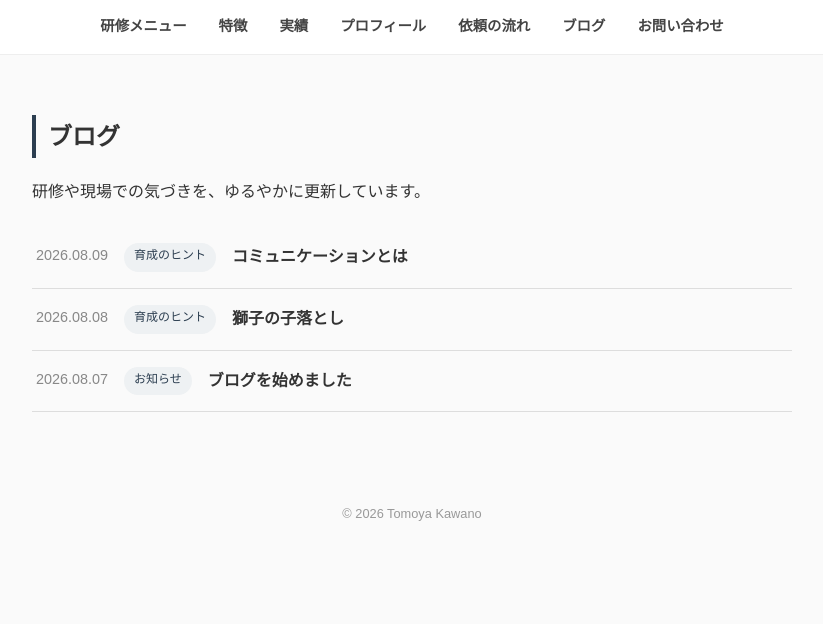
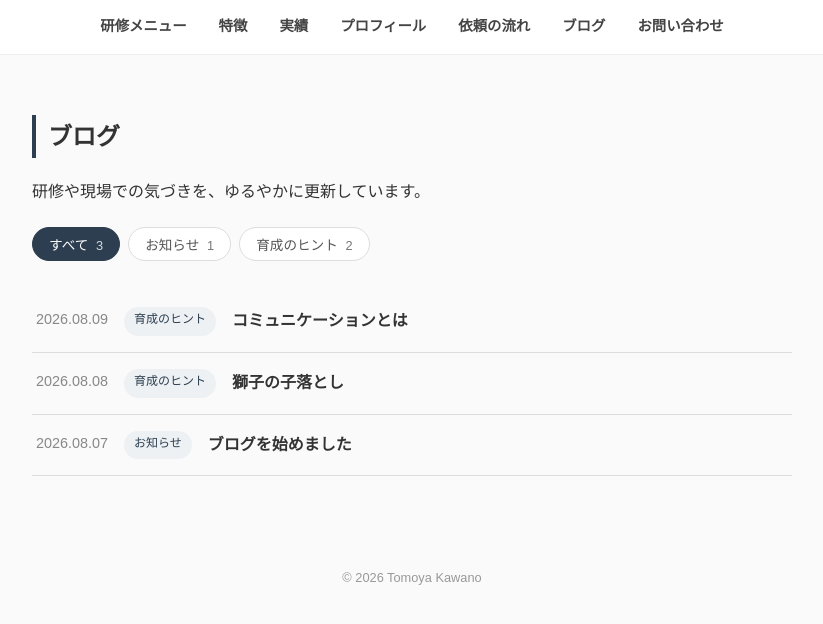
Before and after one commit to heso710soul-ctrl/kawano-training-profile, a Jekyll site: the page built from blog.html, in a window 1280 px wide. Shown: the top 624 px of the page, without its empty margins (228-1051 px from the left). Built offline with Jekyll 4.4.1, drawn with Linux system fonts in a browser that asks for light colours.

Commit message:
コード修正

```diff
--- a/blog.html
+++ b/blog.html
@@ -6,9 +6,22 @@ title: ブログ
   <h2>ブログ</h2>
   <p>研修や現場での気づきを、ゆるやかに更新しています。</p>
 
+  <!-- カテゴリーフィルター -->
+  <div class="category-filter">
+    <button class="category-btn active" data-category="all">
+      すべて <span class="category-count">{{ site.posts.size }}</span>
+    </button>
+    {% assign categories = site.categories | sort %}
+    {% for category in categories %}
+      <button class="category-btn" data-category="{{ category[0] }}">
+        {{ category[0] }} <span class="category-count">{{ category[1].size }}</span>
+      </button>
+    {% endfor %}
+  </div>
+
   <ul class="blog-list">
     {% for post in site.posts %}
-    <li class="blog-list-item">
+      <li class="blog-list-item" data-categories="{{ post.categories | join: ',' }}">
         <a href="{{ post.url | prepend: site.baseurl }}">
           <span class="blog-date">{{ post.date | date: "%Y.%m.%d" }}</span>
           {% if post.categories.size > 0 %}
@@ -19,4 +32,7 @@ title: ブログ
       </li>
     {% endfor %}
   </ul>
+
+  <!-- 該当記事が無い時のメッセージ -->
+  <p class="no-posts-message" style="display:none;">このカテゴリーの記事はまだありません。</p>
 </section>
--- a/style.css
+++ b/style.css
@@ -392,6 +392,48 @@ a {
   font-weight: bold;
 }
 
+/* カテゴリーフィルター */
+.category-filter {
+  display: flex;
+  flex-wrap: wrap;
+  gap: 8px;
+  margin: 20px 0 30px;
+}
+
+.category-btn {
+  background: #fff;
+  border: 1px solid #ddd;
+  border-radius: 20px;
+  padding: 6px 16px;
+  font-size: 0.85rem;
+  cursor: pointer;
+  color: #555;
+  transition: all 0.2s;
+}
+
+.category-btn:hover {
+  border-color: #2c3e50;
+  color: #2c3e50;
+}
+
+.category-btn.active {
+  background: #2c3e50;
+  border-color: #2c3e50;
+  color: #fff;
+}
+
+.category-count {
+  display: inline-block;
+  margin-left: 4px;
+  font-size: 0.8rem;
+  opacity: 0.8;
+}
+
+.no-posts-message {
+  text-align: center;
+  color: #888;
+  padding: 40px 0;
+}
 
 /* ============================================
    11. フッター
```
Also changed, not shown: script.js (+33 -0 lines). Lines whose indentation alone changed are shown as unchanged.
